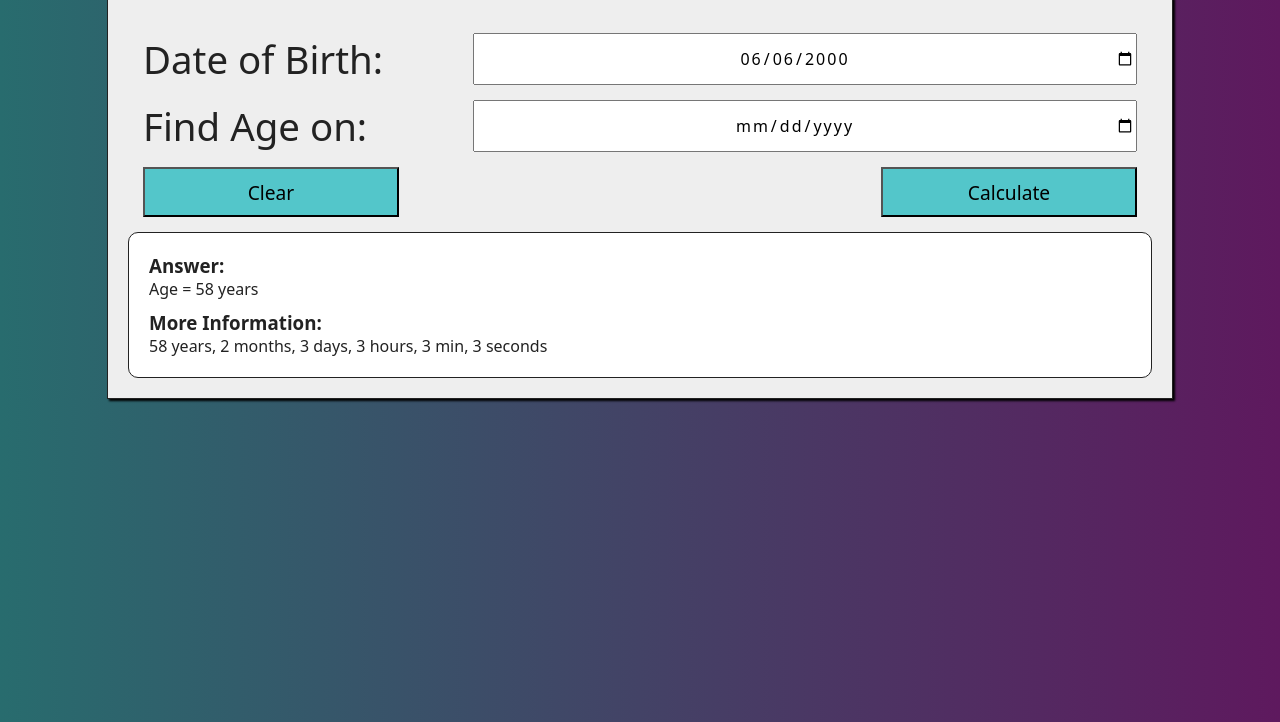
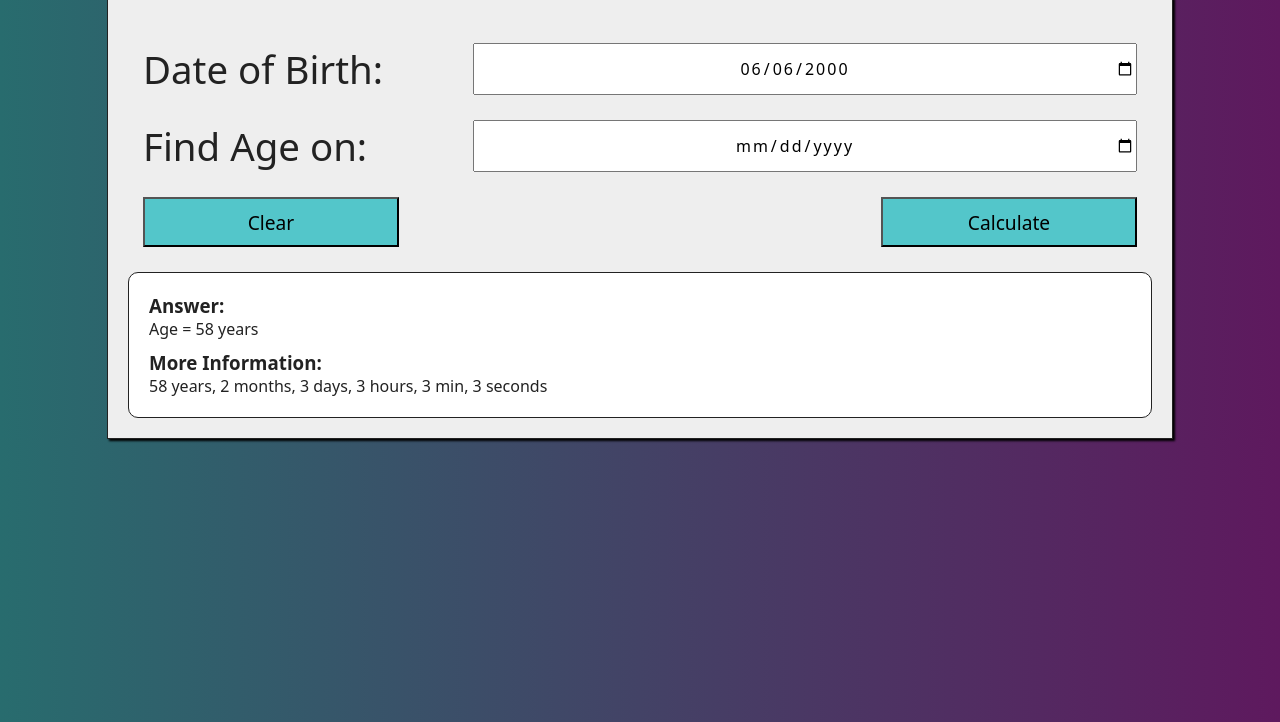
Before and after one commit to joserafael0160/Age-Calculator, a plain HTML site: page index.html in a window 1280 px wide. Shown: the part 78-800 px from the top of the page. Drawn offline with Linux system fonts and the light colour scheme.

Commit message:
Finishing design

```diff
--- a/style.css
+++ b/style.css
@@ -30,7 +30,7 @@ main {
 }
 form > div {
   display: flex;
-  margin: 15px;
+  margin: 25px 15px;
 }
 label {
   flex: 1;
```
